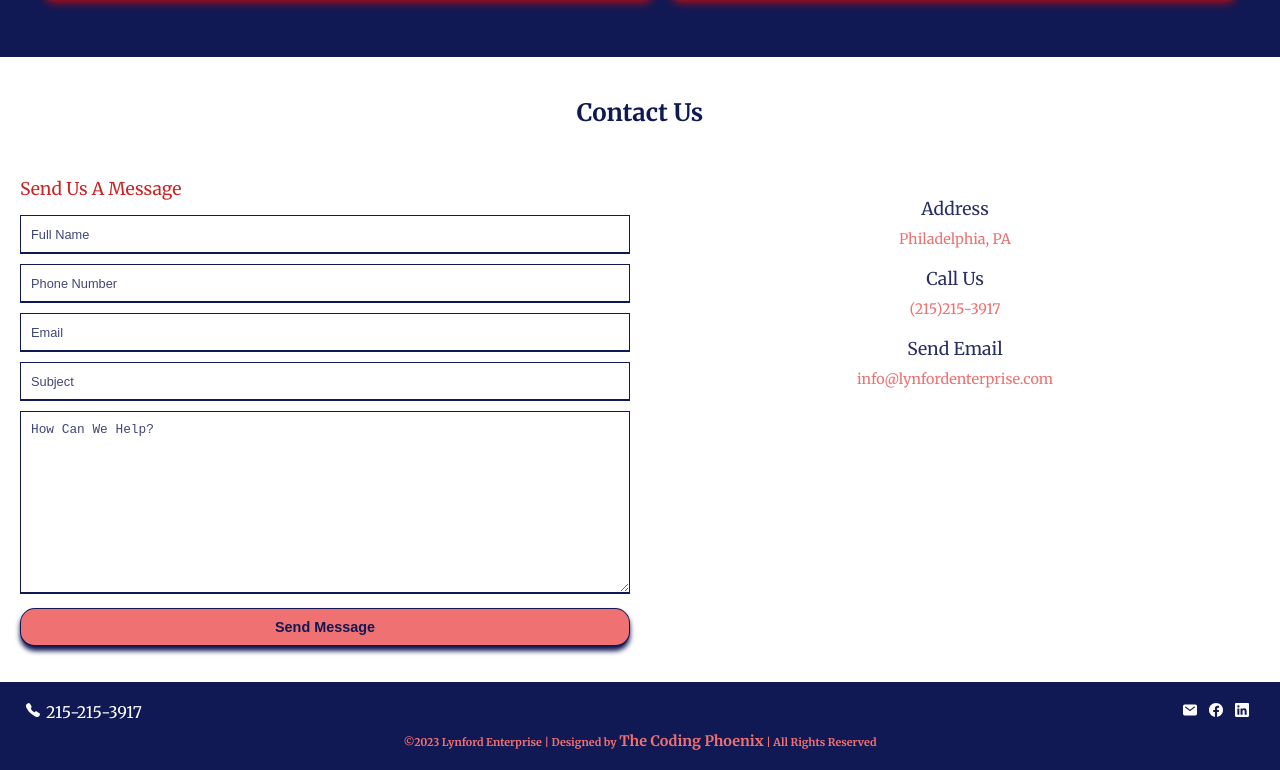
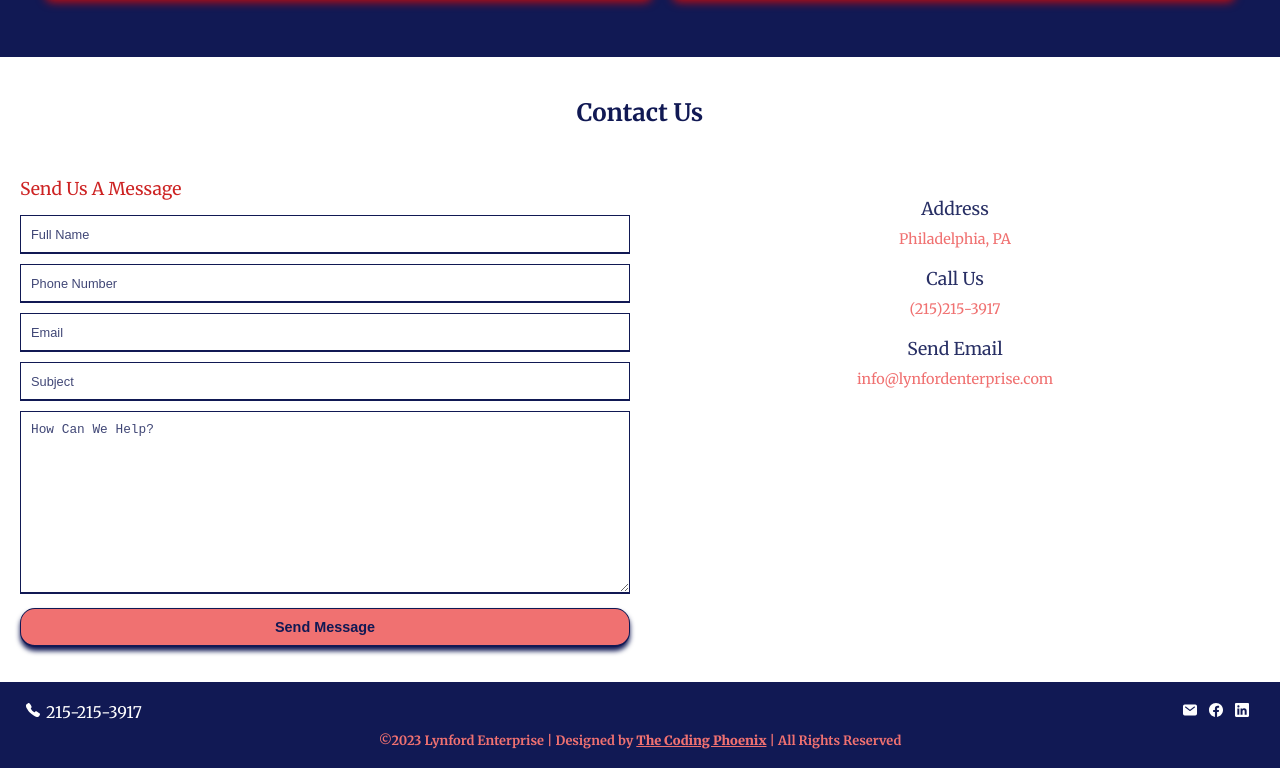
Before and after one commit to melissa-thecodingphoenix/lynford-enterprise, a plain HTML site: page index.html in a window 1280 px wide. Shown: the part 815-1585 px from the top of the page. Drawn offline with nearby package versions, Linux system fonts and the light colour scheme; a script that the page names is missing; a web font is replaced by a local one.

Commit message:
Update style.css
adjusted footer text

```diff
--- a/style.css
+++ b/style.css
@@ -435,16 +435,22 @@ nav .menu .top-text {
 .bottom-bar a:hover {
     color: var(--primary-color);
 }
-.footer h6 {
+.footer h6, h6 a {
     padding-bottom: 20px;
     text-align: center;
     color: var(--tertiary-color);
+    font-size: .8rem;
 }
+.footer h6 a {
+    text-decoration: underline;
+    font-weight: 900;
+}
+
 
 /* Responsiveness for footer */
 /* Medium devices */
 @media (max-width: 830px) {
-    .footer h6 {
+    .footer h6, h6 a {
         padding-bottom: 10px;
         font-size: .6rem;
     }
@@ -460,7 +466,6 @@ nav .menu .top-text {
     }
 
     h6 a {
-        font-size: .6rem;
         text-decoration: underline;
         font-weight: 900;
     }
```
